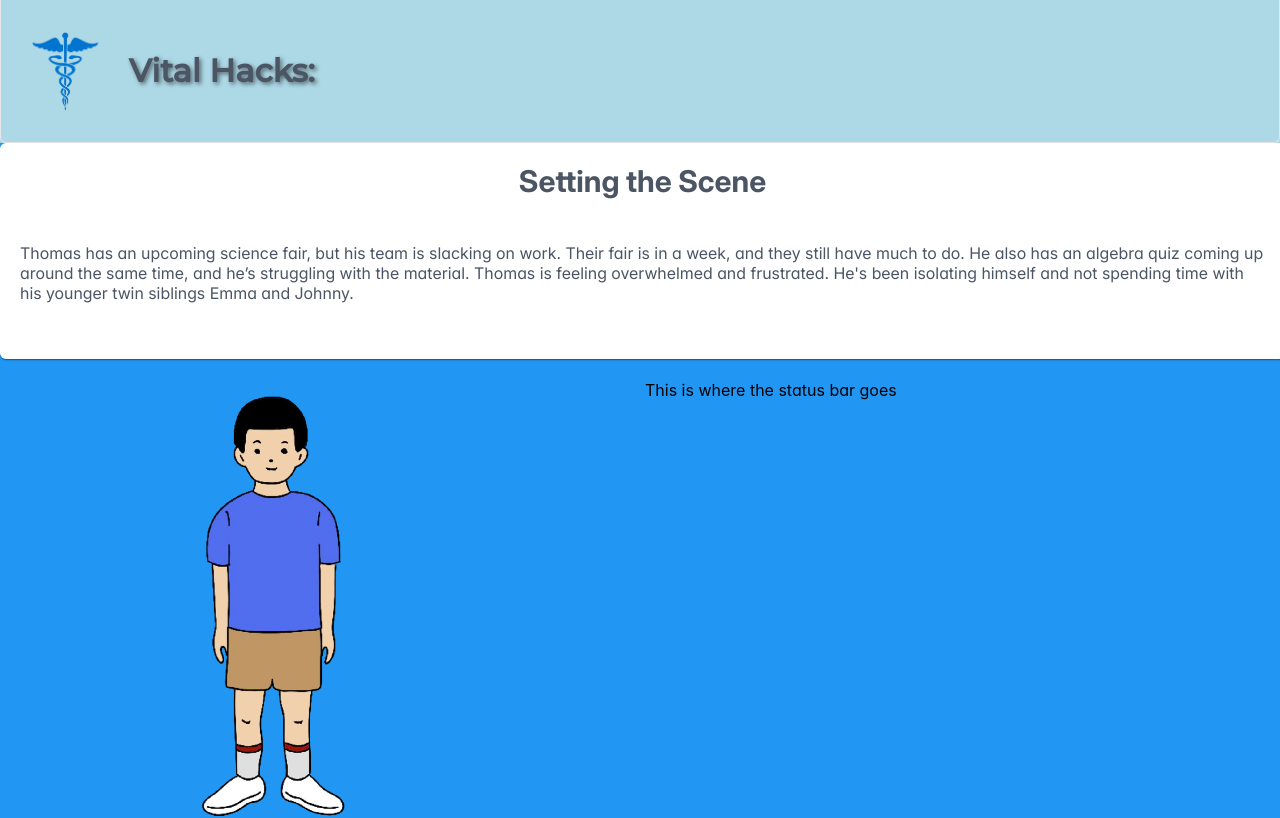
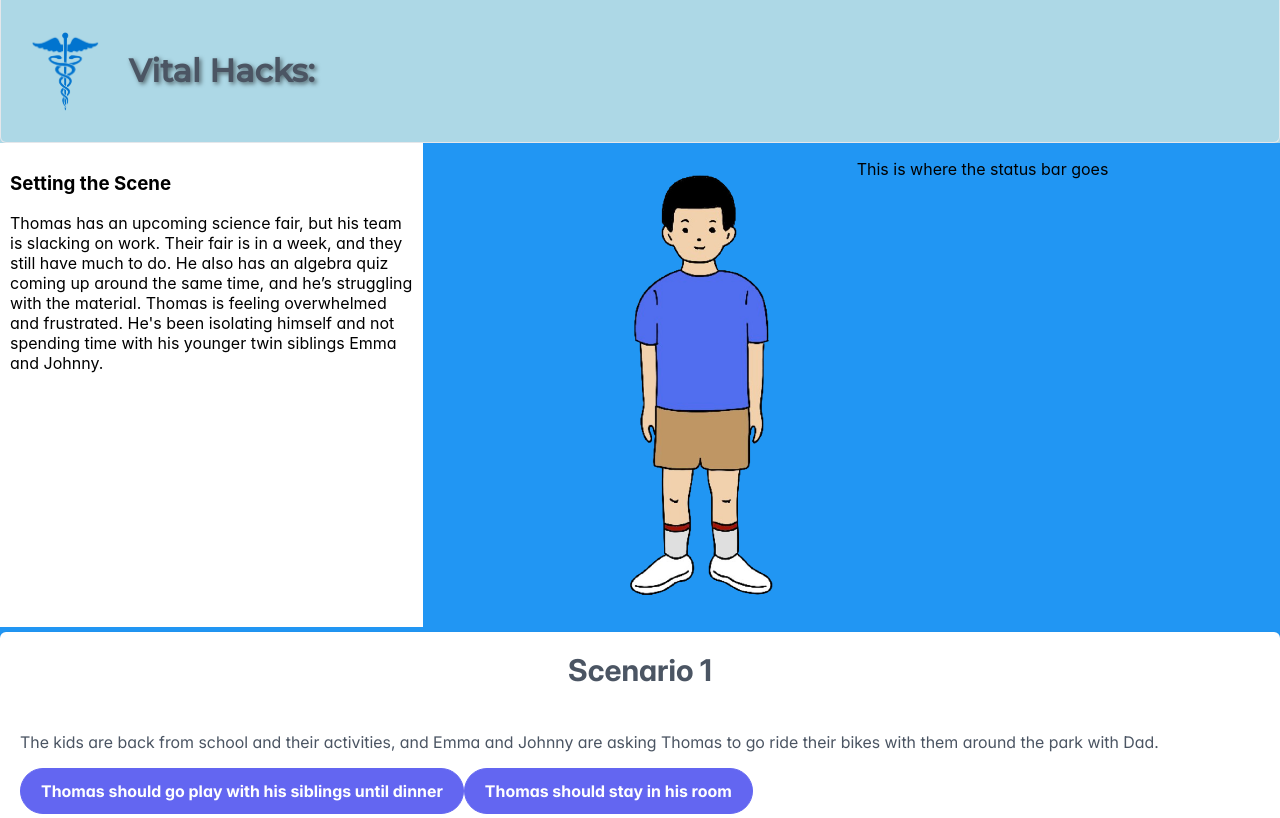
Before and after one commit to KalinaM11/Vital-Hackathon, a React (Create React App) app in the folder vital-hacks/: page /Thomas/Scenario1 in a window 1280 px wide. Shown: the top 818 px of the page. Built offline with nearby package versions, Linux system fonts and the light colour scheme.

Commit message:
thomas grid

```diff
--- a/vital-hacks/src/pages/Thomas Route/Tscene1.css
+++ b/vital-hacks/src/pages/Thomas Route/Tscene1.css
@@ -1,11 +1,10 @@
 .body{
     display: grid;
     grid-template-areas:
-    "setting setting"
-    "avatar status"
-    "scenario scenario"
-    "choice choice";
-    grid-template-columns: 50% 50%;
+    "setting avatar status"
+    "scenario scenario scenario"
+    "choice choice choice";
+    grid-template-columns: 1fr 1fr 1fr;
     gap: 5px;
     background-color: #2196F3;
 }
@@ -18,15 +17,20 @@ img{
     grid-area: choice;
 }
 
-
-
 .statusbar {
     grid-area: status;
   }
 
 .preface {
     grid-area: setting;
+    width: 100%;
+    height:100%;
+    border-radius: 0;
+    background-color: white;
+    padding: 10px;
   }
+
+
 
 .scenario {
     grid-area: scenario;}
--- a/vital-hacks/src/pages/Thomas Route/Tscene1.tsx
+++ b/vital-hacks/src/pages/Thomas Route/Tscene1.tsx
@@ -20,29 +20,27 @@ export const Tscene1Component = () => {
                     <p>This is where the status bar goes</p>
                 </div>
                 <div className = 'preface'>
-                    <Card title="Setting the Scene">
+                    <h3> Setting the Scene</h3>
                     <p className="preface-text">
                     Thomas has an upcoming science fair, but his team is slacking on work. Their fair is in a week,
                      and they still have much to do. He also has an algebra quiz coming up around the same time, and
                      he’s struggling with the material. Thomas is feeling overwhelmed and frustrated. He's been isolating himself
                      and not spending time with his younger twin siblings Emma and Johnny.  </p>
-                     </Card>
                 </div>
 
                 <div className = 'scenario'>
-                    <Card title="Scenario 1">
+                    <Card title="Scenario 1" className = "scenecard">
                     <p className="scenario-text">
                     The kids are back from school and their activities, and Emma and Johnny are asking Thomas to go ride their bikes
                     with them around the park with Dad.</p>
-                     </Card>
-
-                <Button label="Thomas should go play with his siblings until dinner" rounded/>
-                <Button label="Thomas should stay in his room" rounded/>
-
+                    <div className = "choices">
+                        <Button label="Thomas should go play with his siblings until dinner" rounded/>
+                        <Button label="Thomas should stay in his room" rounded/>
+                    </div>
+                    </Card>
                 </div>
 
             </div>
-
         </div>
     );
 };
```
